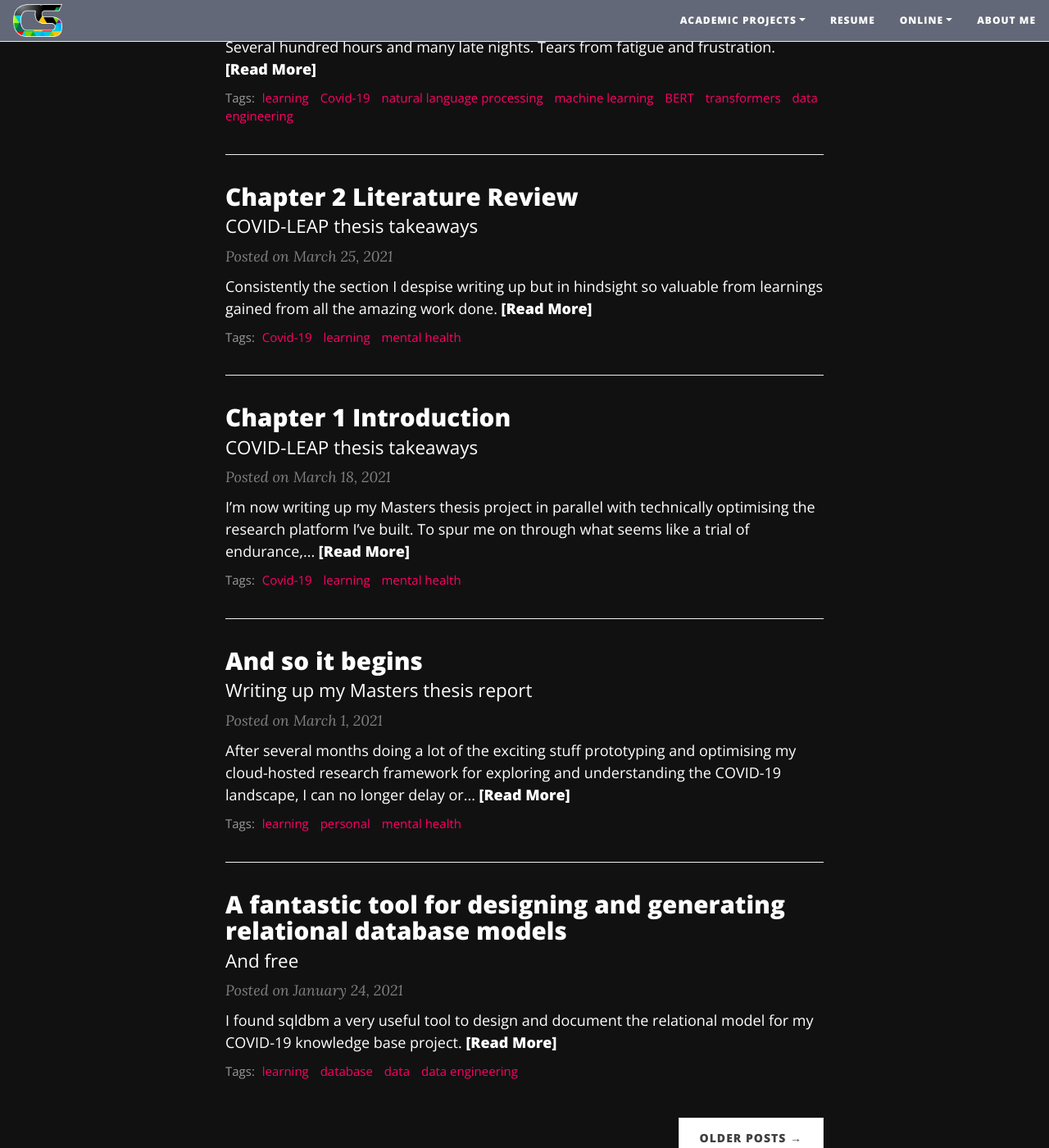
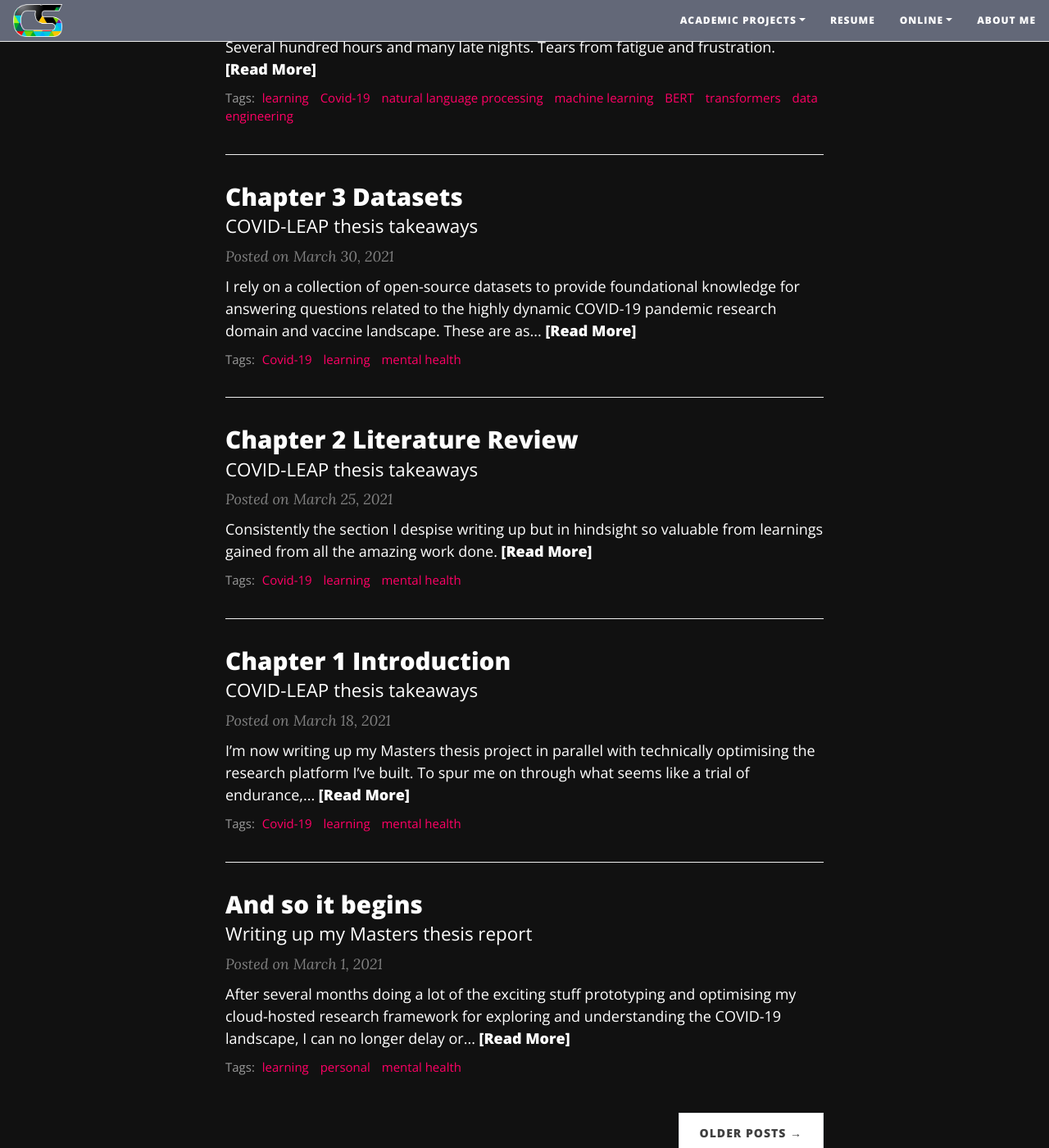
Before and after one commit to corticalstack/corticalstack.github.io, a Jekyll site: the page built from index.html, in a window 1280 px wide and 1400 px high, scrolled down 437 px. Shown: the whole window at 82% size. Built offline with Jekyll 4.4.1, drawn with Linux system fonts in a browser that asks for light colours; nearby versions of some CDN libraries; the list of posts is cut into pages by our own code; some of the changed lines change nothing that is shown.

Commit message:
Added thesis

```diff
--- a/_posts/2021-03-25-thesis-chapter2-takeaways.md
+++ b/_posts/2021-03-25-thesis-chapter2-lit-review-takeaways - Copy.md
@@ -13,6 +13,8 @@ Consistently the section I despise writing up but in hindsight so valuable from
 
 * Papers indicate additional performance is gained from training and fine-tuning to calibrate models to the target domain.
 
+* A trend for ensemble approaches e.g., a domain-expert BERT-based model trained on relevant literature and a more traditional lexical-based key term retrieval model such as BM25 are combined.
+
 * The Moderna (RNA platform) COVID-19 vaccine candidate (NCT04283461) entered phase 1 testing for safety just 69 days after the identification of Sars-CoV-2.
 
 * By comparison, the first vaccine for Mers-CoV (NCT02670187) and Sars-CoV (NCT00099463) took 22 and 24 months respectively to reach clinical trials. In starker contrast, an Ebola vaccine, developed by the Public Health Agency of Canada and sub-licensed to Merck (NCT02344407), took five years to get approved following the 2014 outbreak in West Africa (Beigel et al., 2017, FDA, 2020).
--- /dev/null
+++ b/_posts/2021-03-30-thesis-chapter3-datasets-takeaways.md
@@ -0,0 +1,17 @@
+---
+layout: post
+title: Chapter 3 Datasets
+subtitle: COVID-LEAP thesis takeaways
+cover-img: /assets/img/forest_path.jpg
+tags: [Covid-19, learning, mental health]
+---
+I rely on a collection of open-source datasets to provide foundational knowledge for answering questions related to the highly dynamic COVID-19 pandemic research domain and vaccine landscape. These are as follows:
+
+* CORD-19 - Compiled by Microsoft Research and partners, this dataset is a collection of 400K unstructured academic articles related to coronavirus research. After cleansing to remove duplicates and articles with missing titles/abstracts, non-English etc, 127K articles remain for indexing and search.
+
+* WHO candidate vaccine landscape database - First published on 11th April 2020, it tracks the progress of pre-clinical and clinical vaccine trials, with updates published bi-weekly. In .pdf format, uugh!
+I will use it to answer questions such as: _Which private companies and government institutions are funding research?_ _Where are their vaccines being registered?_ _What are the characteristics of their clinical study?_
+
+* ClinicalTrials Registry - Provided by the United States National Library of Medicine at the National Institutes of Health, ClinicalTrails.Gov is a database of clinical trials registered in the U.S. This is the go-to information resource for clinical studies on a wide range of diseases and conditions
+
+* Aggregated Analysis of ClinicalTrials.Gov database - While valuable, extracts from ClinicalTrials.Gov are incomplete, missing essential study information such as interventions and design. I resolve this by supplementing CTG extracts with the AACT database developed by the Clinical Trials Transformation Initiative (CTTI).
```
Also changed, not shown: _posts/2021-03-18-thesis-chapter1-intro-takeaways.md (renamed from _posts/2021-03-18-thesis-chapter1-takeaways.md).
